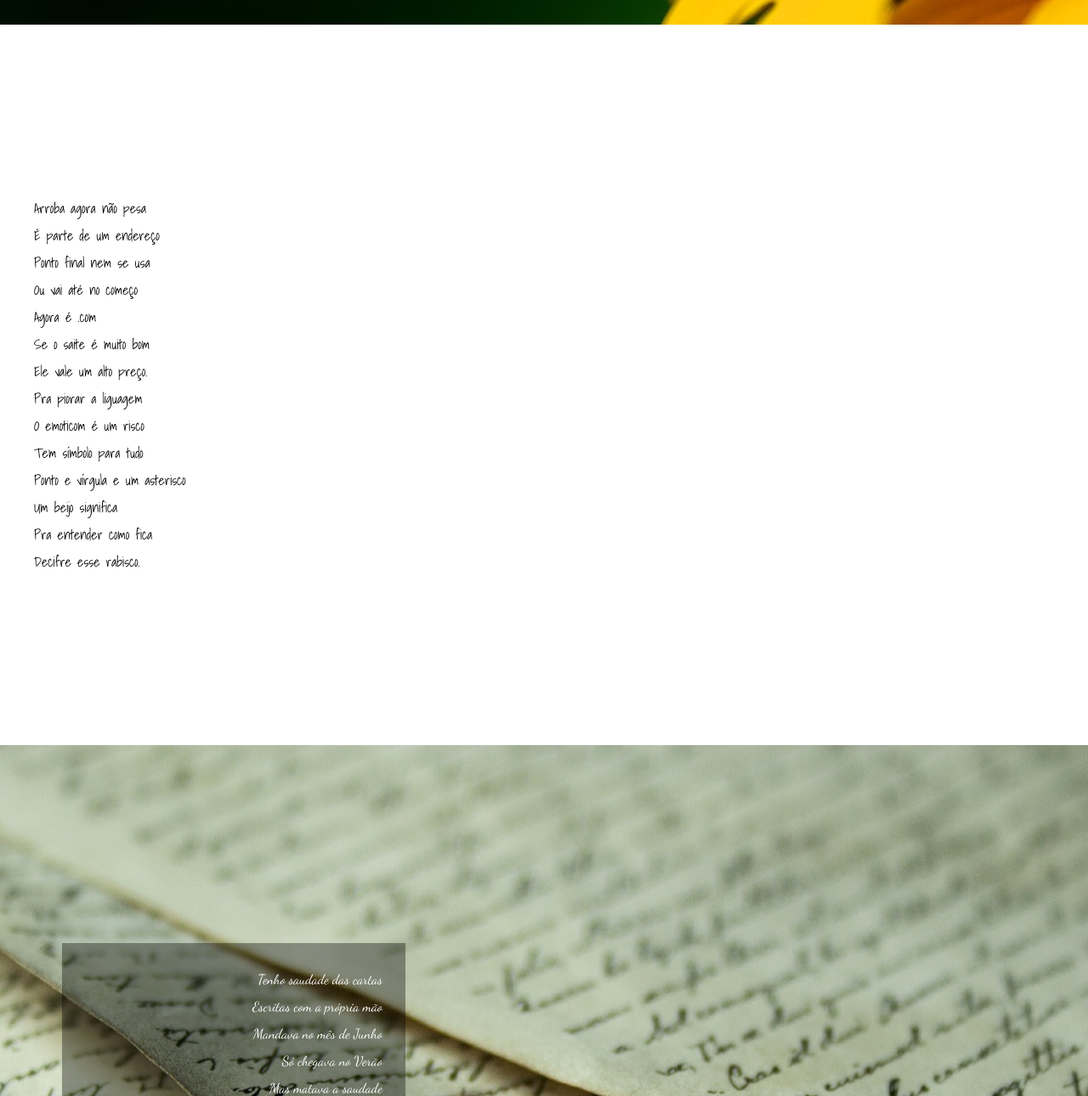
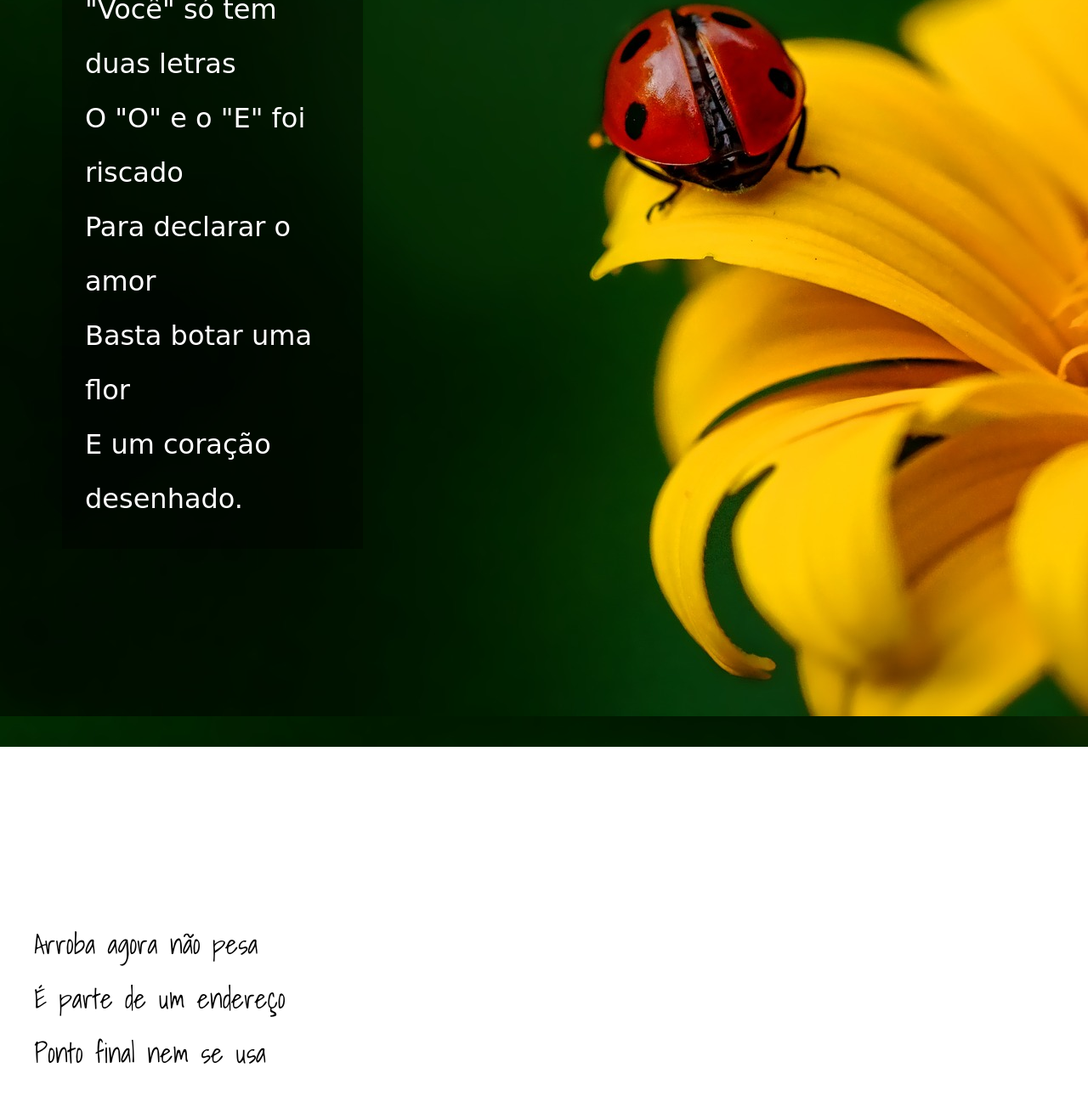
Before and after one commit to Jagarnot/Novo-projeto-cordel, a plain HTML site: page index.html in a window 1280 px wide. Shown: the part 1510-2800 px from the top of the page at 85% size. Drawn offline with Linux system fonts and the light colour scheme; a web font is replaced by a local one.

Commit message:
alteração

```diff
--- a/MeuCSS.css
+++ b/MeuCSS.css
@@ -18,6 +18,7 @@ header > h1{
     padding: 30px;/*Código para adicionar um espaçamento no titulo principal de 30 pixels*/
     /*text-transform: uppercase; - Código para deixar tudo maiusculo transformando*/
     font-variant: small-caps;/*Código para deixar todas as letras maiusculas mas as primeiras letras ainda maiores assim deixando com o traço das letras maiusculas porem com p tamanho correto desejado*/
+    font-size: 3em;
 }
 
 header > h3{
@@ -65,6 +66,7 @@ section{/*Código para almentar o espaçamento de todos os elementos da TAG*/
     padding-bottom: 25vh;
     line-height: 2em;/*Código pra inserir um espaçamento entre as linhas neste caso é um espaçamento duplo por ser "2em"*/
     padding-left: 40px;
+    font-size: 2em;
 }
 
 section.branco{
@@ -97,14 +99,14 @@ section.img2 > p{
     width: 350px;
     padding: 27px;
     margin: 33px;
-    text-align: right;
+
 }
 section.img > p{
     background-color: rgba(0, 0, 0, 0.37);
     width:300px ;
     padding: 27px;
     margin: 33px;
-    text-align: right;
+
 
 }
 
```
